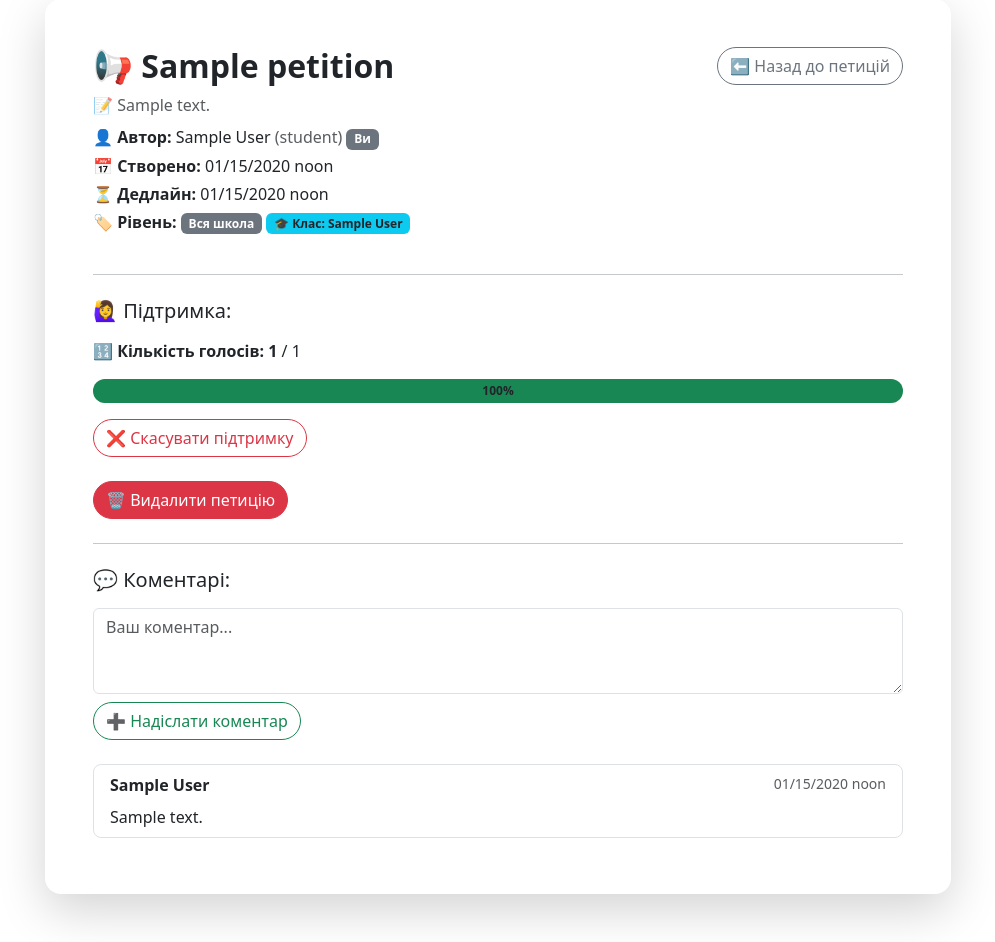
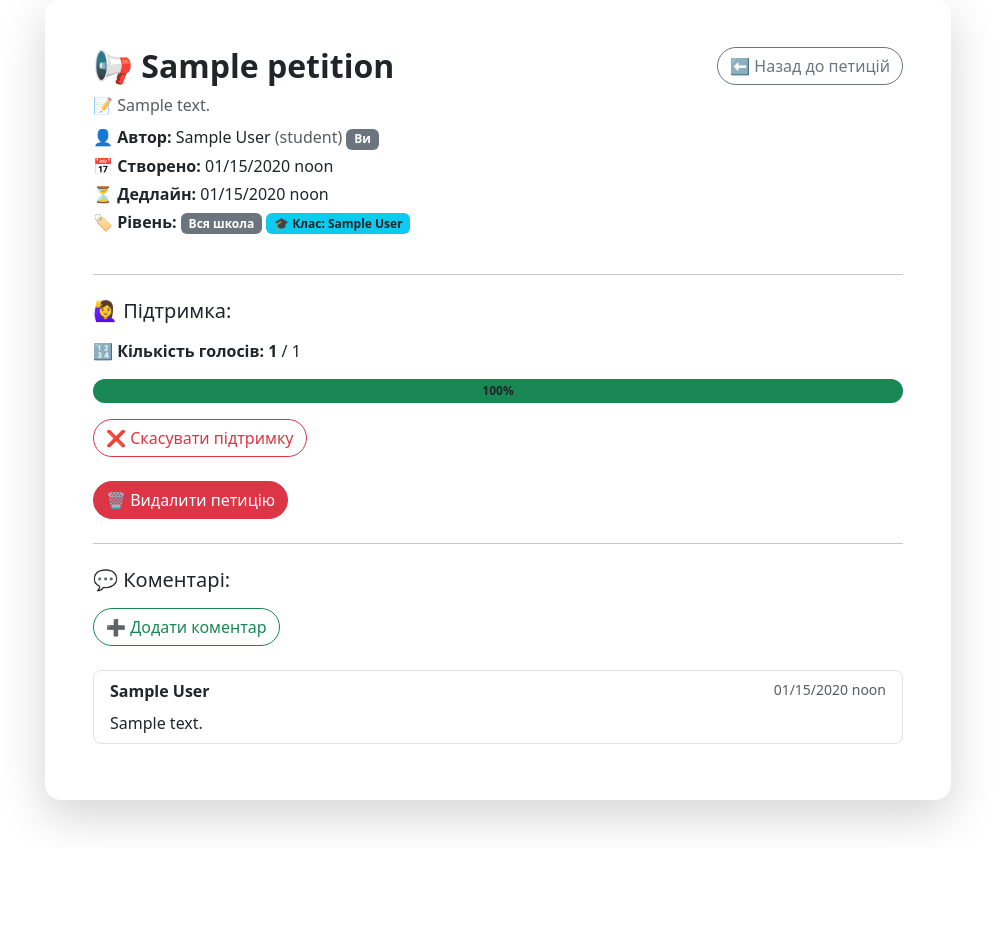
Before and after one commit to Mykhailo-Tr/IT-Turik2, a Django app: page /petitions/1/ in a window 1280 px wide. Shown: the part 149-1091 px from the top of the page, without its empty margins (142-1137 px from the left). After the commit the page ends 978 px from the top, so only its background shows below. Run offline with Django 4.2, Linux system fonts and the light colour scheme; a user stored in the database is signed in; tables that the repository leaves empty hold one stand-in row (values such as "Sample post"); some libraries are stand-ins or nearby versions.

Commit message:
Refactor comment section in petition detail template to use a modal for adding comments

```diff
--- a/vopetschool/petitions/templates/petitions/petition_detail.html
+++ b/vopetschool/petitions/templates/petitions/petition_detail.html
@@ -99,14 +99,33 @@
 
                     <!-- Коментарі -->
                     <h5 class="mb-3">💬 Коментарі:</h5>
+                    <!-- Кнопка відкриття модального вікна -->
+                    <button class="btn btn-outline-success rounded-pill mb-4" data-bs-toggle="modal" data-bs-target="#commentModal">
+                        ➕ Додати коментар
+                    </button>
 
-                    <form method="post" action="{% url 'add_comment' petition.pk %}" class="mb-4">
-                        {% csrf_token %}
-                        <textarea name="text" rows="3" class="form-control" placeholder="Ваш коментар..." required></textarea>
-                        <button type="submit" class="btn btn-outline-success mt-2 rounded-pill">
-                            ➕ Надіслати коментар
-                        </button>
-                    </form>
+                    <!-- Модальне вікно -->
+                    <div class="modal fade" id="commentModal" tabindex="-1" aria-labelledby="commentModalLabel" aria-hidden="true">
+                    <div class="modal-dialog modal-dialog-centered">
+                        <div class="modal-content rounded-4 shadow">
+                        <div class="modal-header">
+                            <h5 class="modal-title" id="commentModalLabel">💬 Новий коментар</h5>
+                            <button type="button" class="btn-close" data-bs-dismiss="modal" aria-label="Закрити"></button>
+                        </div>
+                        <form method="post" action="{% url 'add_comment' petition.pk %}">
+                            {% csrf_token %}
+                            <div class="modal-body">
+                            <textarea name="text" rows="4" class="form-control" placeholder="Введіть ваш коментар..." required></textarea>
+                            </div>
+                            <div class="modal-footer">
+                            <button type="button" class="btn btn-secondary rounded-pill" data-bs-dismiss="modal">Закрити</button>
+                            <button type="submit" class="btn btn-primary rounded-pill">💬 Надіслати</button>
+                            </div>
+                        </form>
+                        </div>
+                    </div>
+                    </div>
+
 
                     {% if comments %}
                         <div class="list-group">
```
